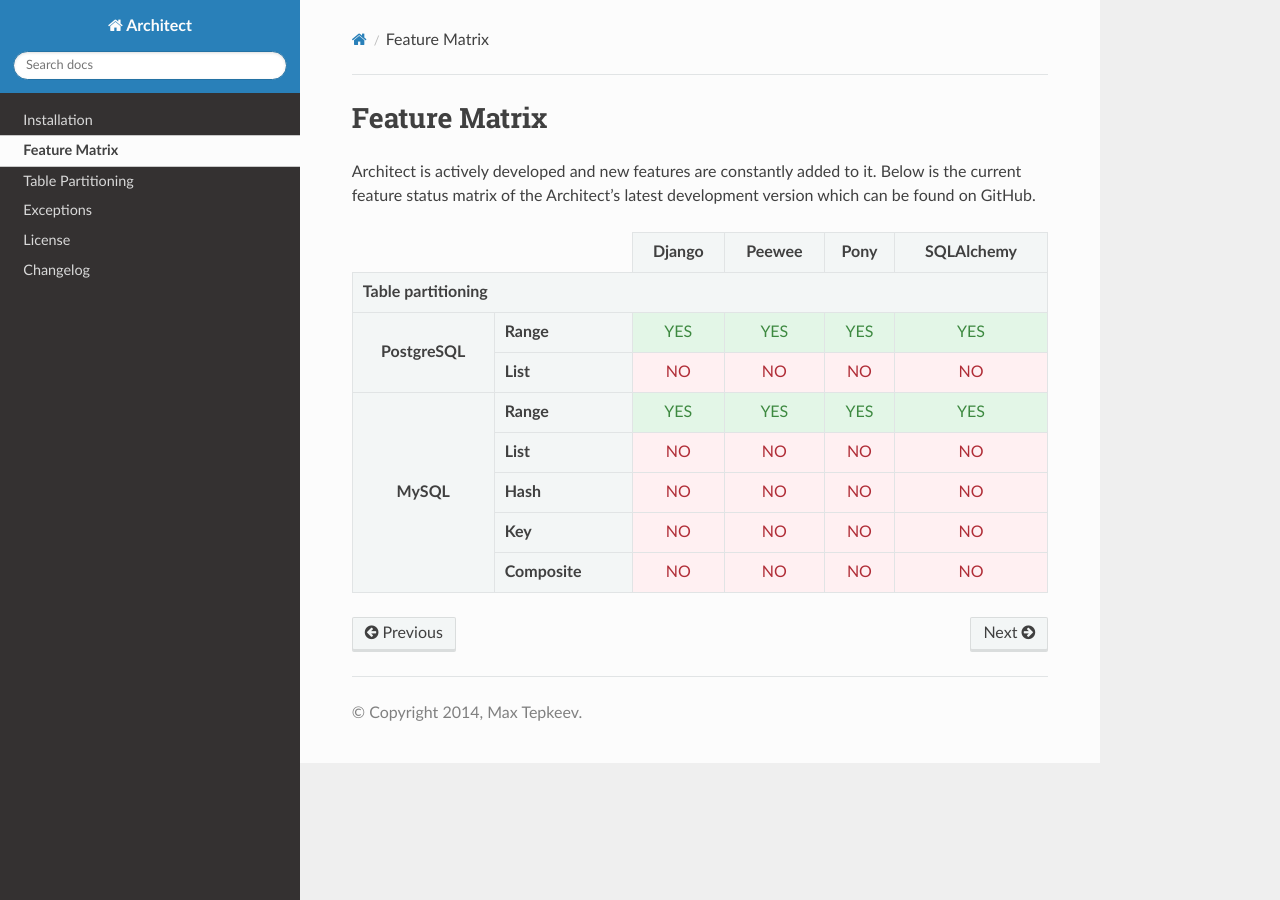
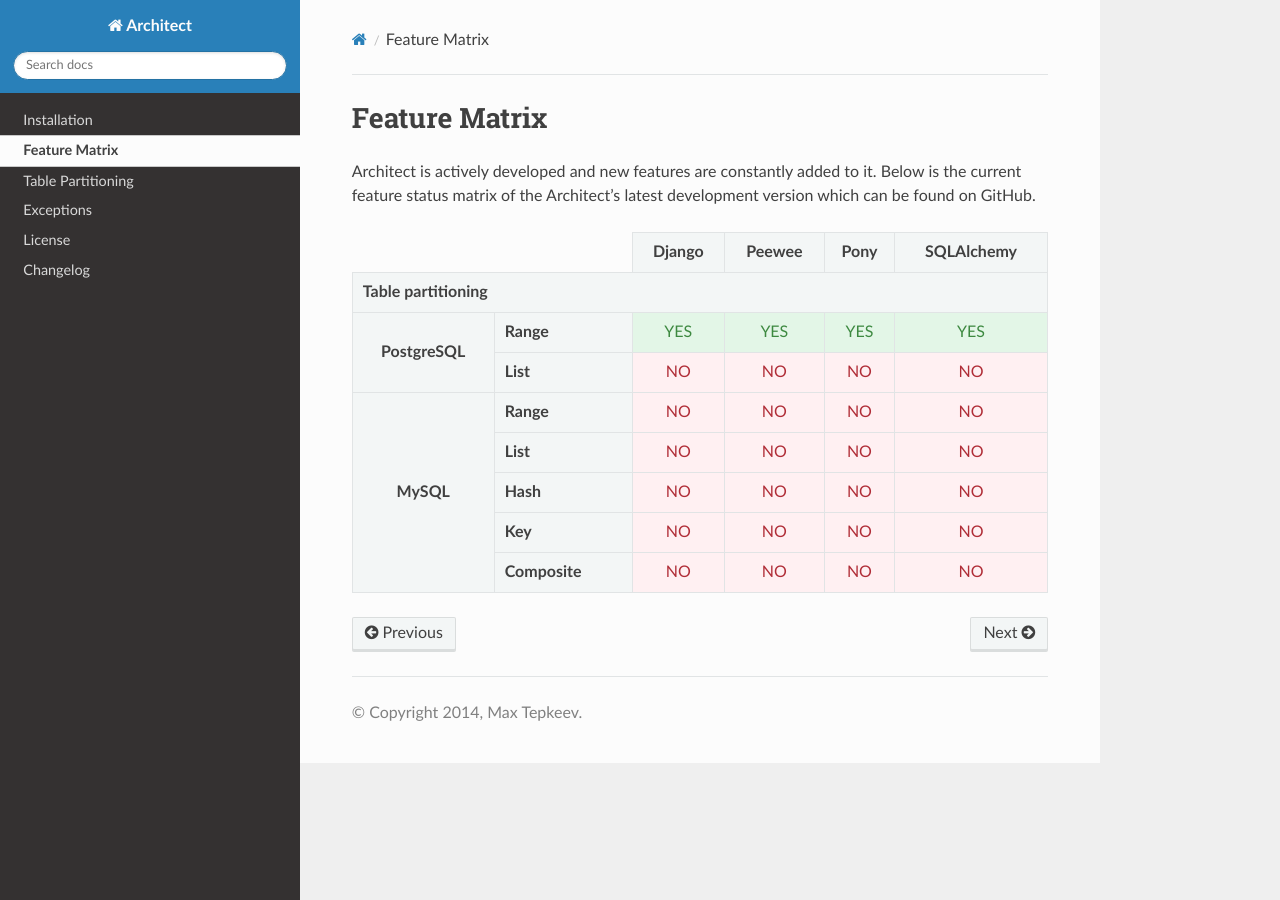
Before and after one commit to maxtepkeev/architect, a Sphinx documentation site: the page built from docs/features.rst, in a window 1280 px wide. Built offline with Sphinx 7.4.7 and the Read the Docs theme 2.0.0, drawn with Linux system fonts in a browser that asks for light colours.

Commit message:
remove mysql

```diff
--- a/README.rst
+++ b/README.rst
@@ -29,7 +29,6 @@
 * Supported DBs
 
   - PostgreSQL
-  - MySQL
 
 * Supports Python 2.6 - 3.4
 * Extensively documented
--- a/docs/features.rst
+++ b/docs/features.rst
@@ -38,10 +38,10 @@
         <tr>
             <td class="database" rowspan="5">MySQL</td>
             <td class="subfeature">Range</td>
-            <td class="implemented">YES</td>
-            <td class="implemented">YES</td>
-            <td class="implemented">YES</td>
-            <td class="implemented">YES</td>
+            <td class="not-implemented">NO</td>
+            <td class="not-implemented">NO</td>
+            <td class="not-implemented">NO</td>
+            <td class="not-implemented">NO</td>
         </tr>
         <tr>
             <td class="subfeature">List</td>
--- a/docs/index.rst
+++ b/docs/index.rst
@@ -31,7 +31,6 @@
 * Supported DBs
 
   - PostgreSQL
-  - MySQL
 
 * Supports Python 2.6 - 3.4
 * Extensively documented
```
